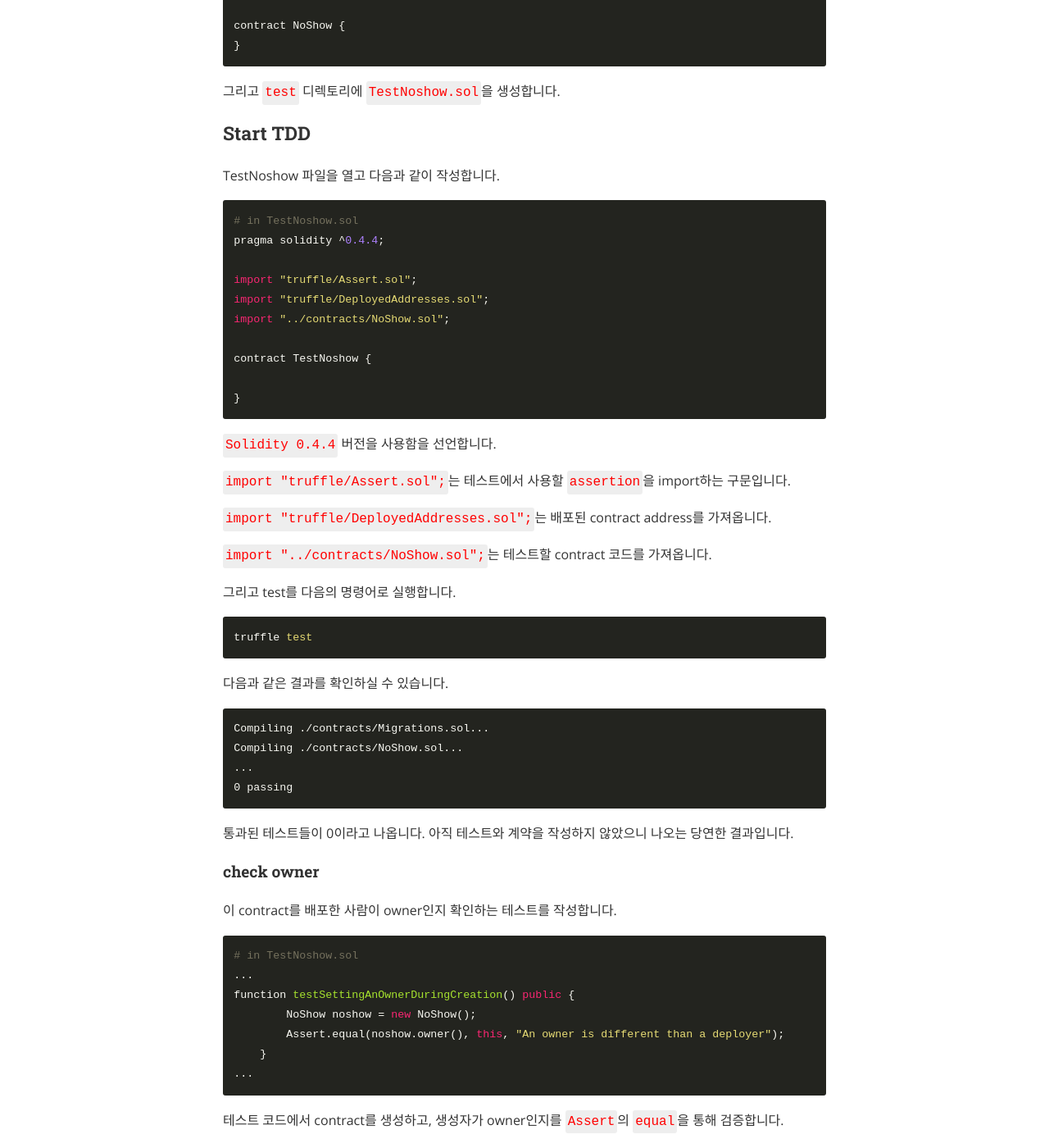
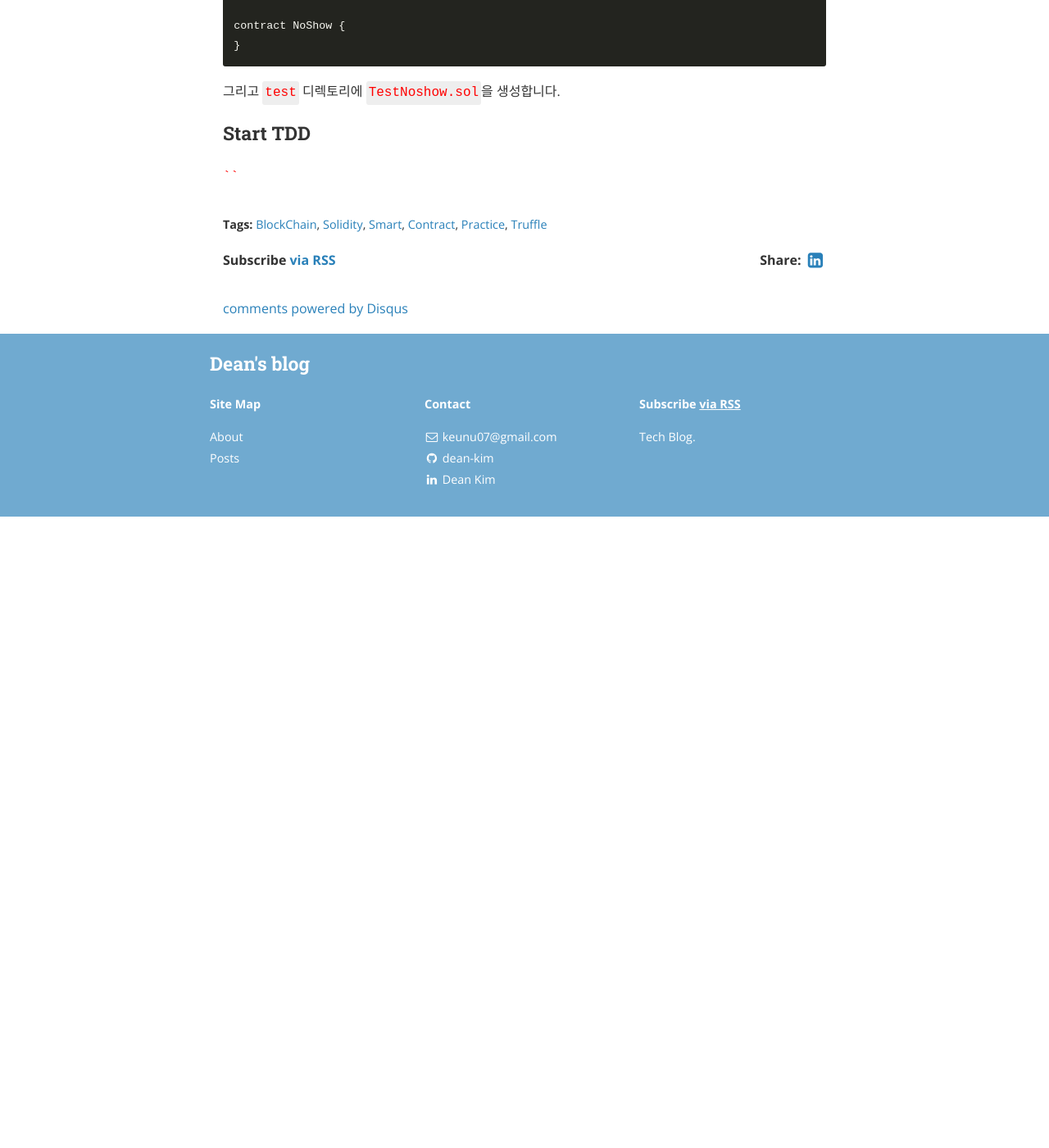
Before and after one commit to dean-kim/dean-kim.github.io, a Jekyll site: the page built from _posts/2018-05-16-Solidity-Smart Contract Practice with Truffle.md, in a window 1280 px wide and 1400 px high, scrolled down 3838 px. Shown: the whole window at 82% size. Built offline with Jekyll 4.4.1, drawn with Linux system fonts in a browser that asks for light colours; nearby versions of some CDN libraries; our own code applies the rules of GitHub Pages for plain Markdown files; comment, search, counter and statistics services are not loaded; after the commit the page ends 4468 px from its top, so only the background shows below that; some of the changed text lies outside the part shown.

Commit message:
truffle reset

```diff
--- a/_posts/2018-05-16-Solidity-Smart Contract Practice with Truffle.md
+++ b/_posts/2018-05-16-Solidity-Smart Contract Practice with Truffle.md
@@ -160,156 +160,6 @@ contract NoShow {
 
 ### Start TDD
 
-TestNoshow 파일을 열고 다음과 같이 작성합니다.
-
-~~~~
-# in TestNoshow.sol
-pragma solidity ^0.4.4;
-
-import "truffle/Assert.sol";
-import "truffle/DeployedAddresses.sol";
-import "../contracts/NoShow.sol";
-
-contract TestNoshow {
-
-}
-~~~~
-
-<tt style="color: #FF0000">`Solidity 0.4.4`</tt> 버전을 사용함을 선언합니다.
-
-<tt style="color: #FF0000">`import "truffle/Assert.sol";`</tt>는 테스트에서 사용할 <tt style="color: #FF0000">`assertion`</tt>을 import하는 구문입니다.
-
-<tt style="color: #FF0000">`import "truffle/DeployedAddresses.sol";`</tt>는 배포된 contract address를 가져옵니다.
-
-<tt style="color: #FF0000">`import "../contracts/NoShow.sol";`</tt>는 테스트할 contract 코드를 가져옵니다.
-
-그리고 test를 다음의 명령어로 실행합니다.
-
-~~~~
-truffle test
-~~~~
-
-다음과 같은 결과를 확인하실 수 있습니다.
-
-~~~~
-Compiling ./contracts/Migrations.sol...
-Compiling ./contracts/NoShow.sol...
-...
-0 passing
-~~~~
-
-통과된 테스트들이 0이라고 나옵니다. 아직 테스트와 계약을 작성하지 않았으니 나오는 당연한 결과입니다.
-
-#### check owner
-
-이 contract를 배포한 사람이 owner인지 확인하는 테스트를 작성합니다.
-
-~~~~
-# in TestNoshow.sol
-...
-function testSettingAnOwnerDuringCreation() public {
-        NoShow noshow = new NoShow();
-        Assert.equal(noshow.owner(), this, "An owner is different than a deployer");
-    }
-...
-~~~~
-
-테스트 코드에서 contract를 생성하고, 생성자가 owner인지를 <tt style="color: #FF0000">`Assert`</tt>의 <tt style="color: #FF0000">`equal`</tt>을 통해 검증합니다.
-
-저장하고 테스트를 실행합니다.
-
-~~~~
-truffle test
-~~~~
-
-그러면 다음과 같은 메세지를 확인할 수 있습니다.
-
-~~~~
-...
-TypeError: Member "owner" not found or not visible after argument-dependent lookup in contract NoShow
-...
-~~~~
-
-작성한 contract에 owner가 없다는 오류메세지 입니다.
-
-여기서 우리는 contract에 owner가 필요하다는 사실을 알게 되었습니다.
-
-그럼 contract code에 owner를 추가해줍시다.
-
-~~~~
-# in contracts/NoShow.sol
-...
-contract NoShow {
-
-  address public owner;
-
-  function NoShow() public {
-    // constructor
-  }
-}
-~~~~
-
-다시 테스트를 실행합니다.
-
-~~~~
-truffle test
-~~~~
-
-결과를 확인해볼까요?
-
-~~~~
-TestNoshow
-    1) testSettingAnOwnerDuringCreation
-
-    Events emitted during test:
-    ---------------------------
-
-    TestEvent(result: <indexed>, message: An owner is different than a deployer)
-
-    ---------------------------
-
-
-  0 passing (718ms)
-  1 failing
-
-  1) TestNoshow testSettingAnOwnerDuringCreation:
-     Error: An owner is different than a deployer
-~~~~
-
-owner가 deployer와 다르다고 합니다.
-
-그러면 contract code에서 public으로 선언한 address 타입의 변수 owner에 deployer를 할당하도록 작성합니다.
-
-~~~~
-# in contracts/NoShow.sol
-...
-    function NoShow() public {
-        owner = msg.sender;
-    }
-...
-~~~~
-
-이제 작성한 테스트를 통과할 수 있는 조건이 갖추어 졌습니다.
-
-다시 테스트를 실행합니다.
-
-~~~~
-truffle test
-~~~~
-
-결과를 봅시다.
-
-~~~~
-TestNoshow
-    ✓ testSettingAnOwnerDuringCreation (68ms)
-
-
-  1 passing (775ms)
-~~~~
-
-무사히 첫 번째 테스트가 끝났습니다.
-
-####
 
 
 <tt style="color: #FF0000">``</tt>
```
